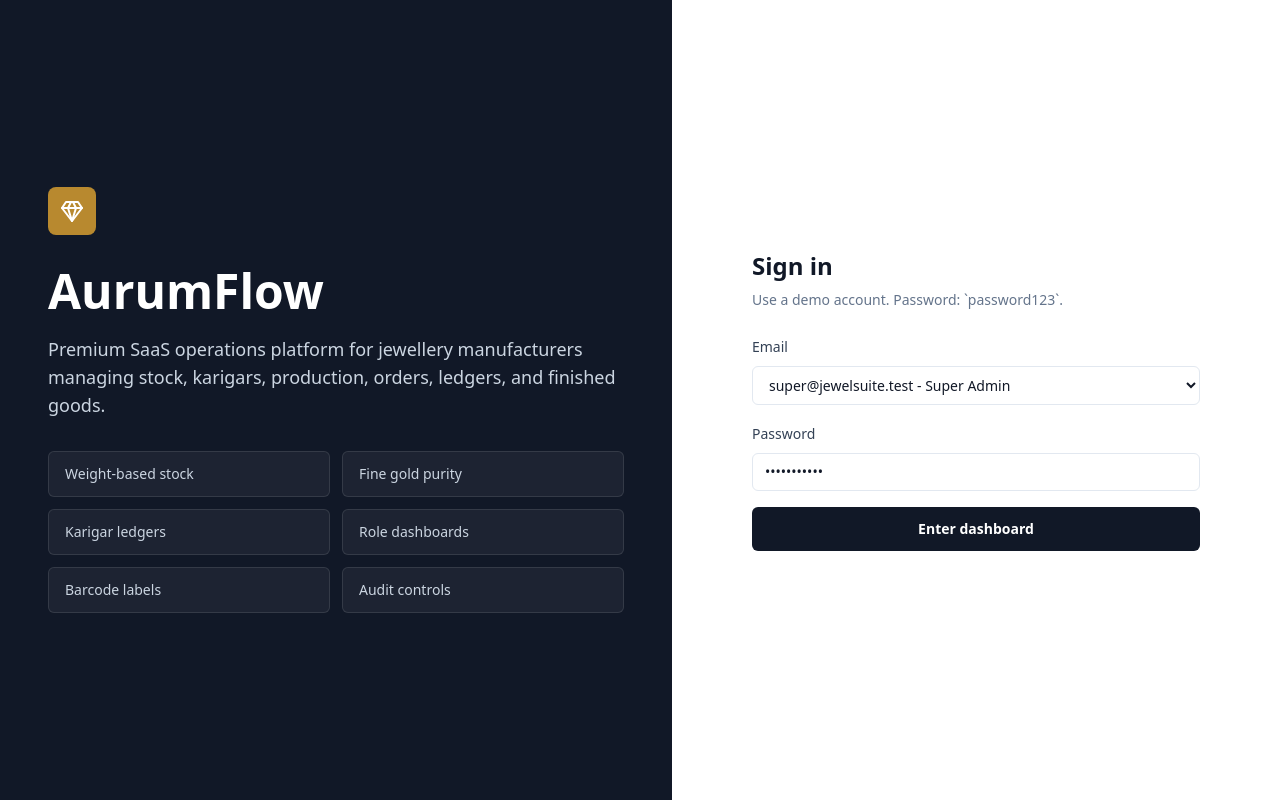
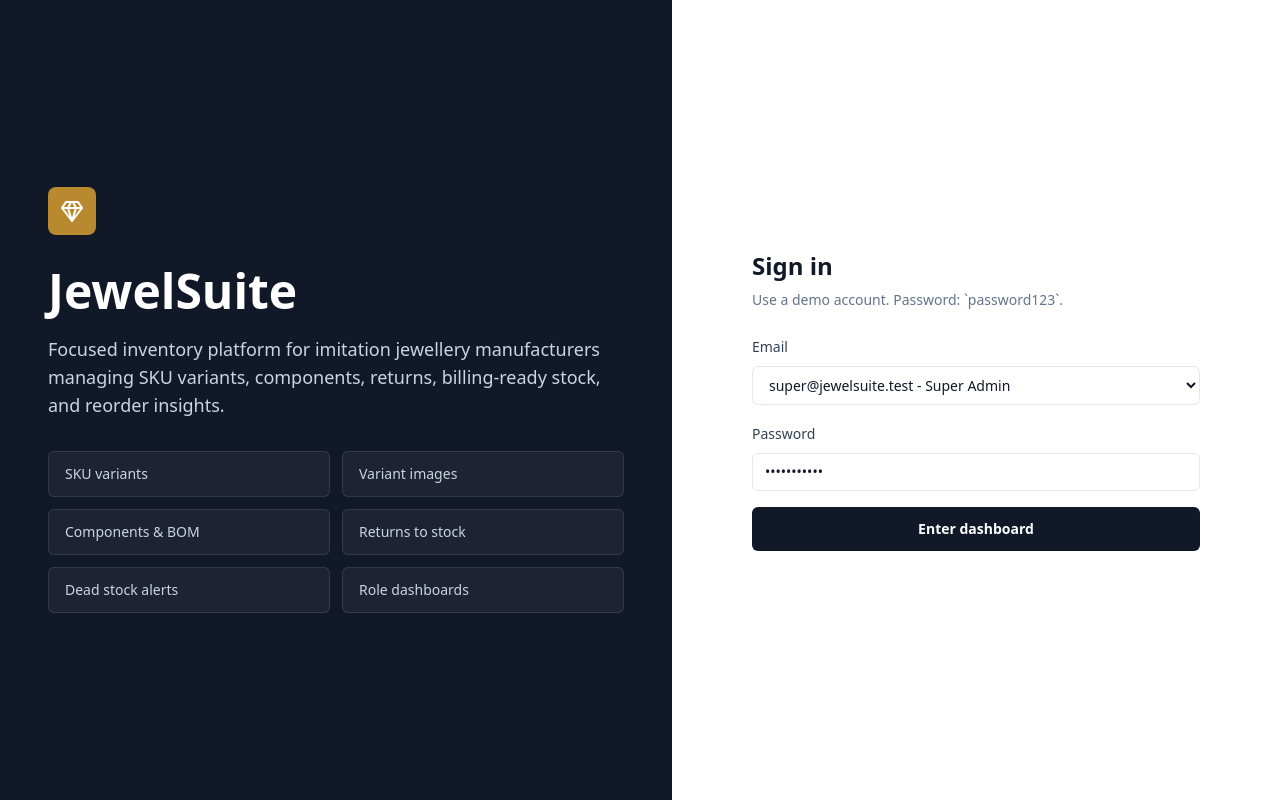
Before and after one commit to nitinsutar/aurumflow, a Next.js app: page /login in a window 1280 px wide. Built offline with nearby package versions, Linux system fonts and the light colour scheme.

Commit message:
Update login copy for imitation inventory app

```diff
--- a/src/app/login/page.tsx
+++ b/src/app/login/page.tsx
@@ -9,10 +9,10 @@ export default function LoginPage() {
           <div className="mb-8 inline-flex h-12 w-12 items-center justify-center rounded-lg bg-gold text-white">
             <Gem className="h-6 w-6" />
           </div>
-          <h1 className="text-4xl font-semibold tracking-normal sm:text-5xl">AurumFlow</h1>
-          <p className="mt-5 text-lg text-slate-300">Premium SaaS operations platform for jewellery manufacturers managing stock, karigars, production, orders, ledgers, and finished goods.</p>
+          <h1 className="text-4xl font-semibold tracking-normal sm:text-5xl">JewelSuite</h1>
+          <p className="mt-5 text-lg text-slate-300">Focused inventory platform for imitation jewellery manufacturers managing SKU variants, components, returns, billing-ready stock, and reorder insights.</p>
           <div className="mt-8 grid gap-3 text-sm text-slate-300 sm:grid-cols-2">
-            {["Weight-based stock", "Fine gold purity", "Karigar ledgers", "Role dashboards", "Barcode labels", "Audit controls"].map((item) => (
+            {["SKU variants", "Variant images", "Components & BOM", "Returns to stock", "Dead stock alerts", "Role dashboards"].map((item) => (
               <div className="rounded-md border border-white/10 bg-white/5 px-4 py-3" key={item}>{item}</div>
             ))}
           </div>
```
